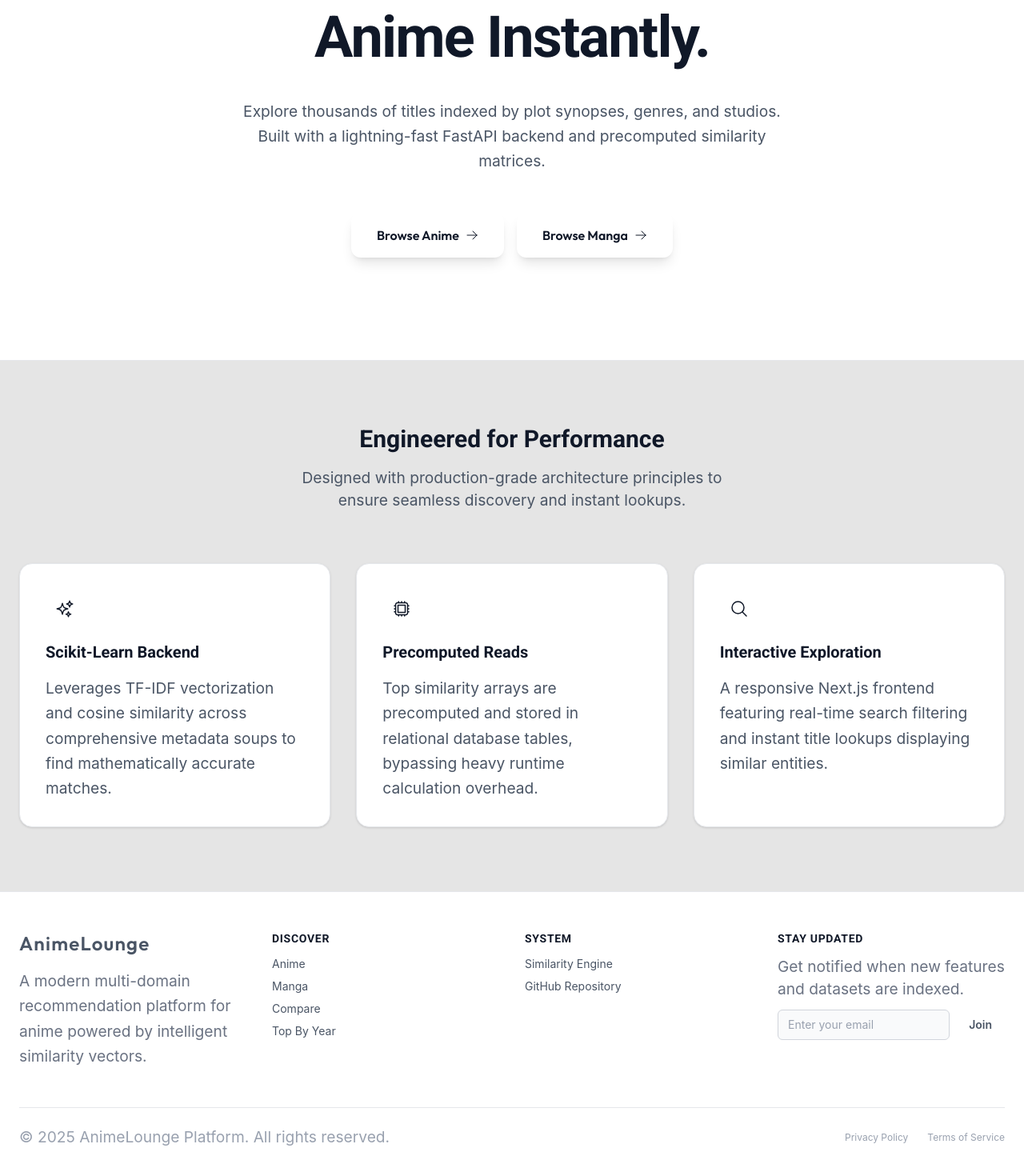
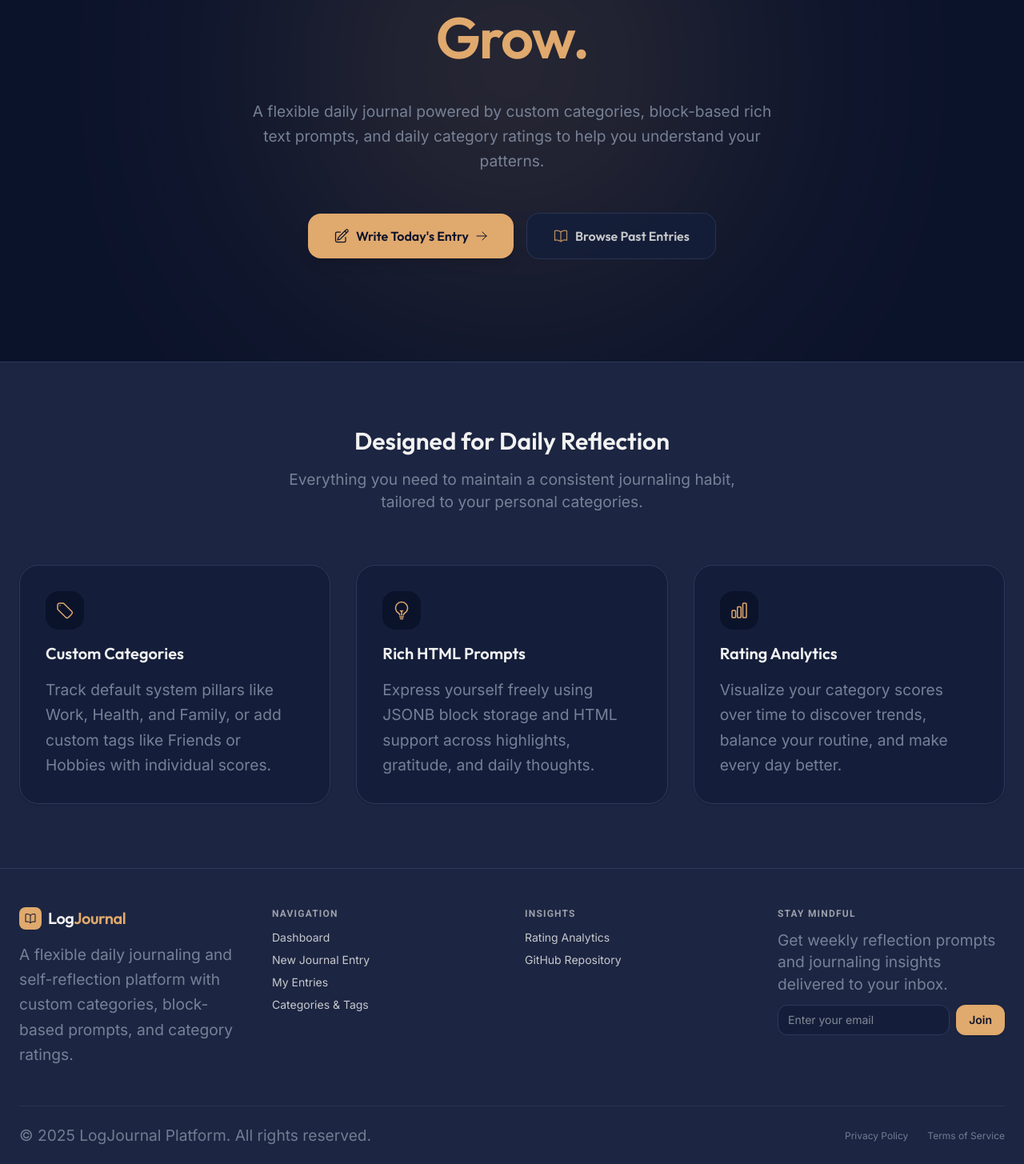
Before and after one commit to Apfirebolt/logjournal-frontend, a Next.js app: page / in a window 1280 px wide. Shown: the part 355-1810 px from the top of the page at 80% size. Built offline with nearby package versions, Linux system fonts and the light colour scheme; a web font is replaced by a local one.

Commit message:
homepage and footer UI

```diff
--- a/src/app/page.jsx
+++ b/src/app/page.jsx
@@ -1,108 +1,175 @@
 import Header from "../components/Header";
 import Footer from "../components/Footer";
 import Link from "next/link";
-import { SparklesIcon, MagnifyingGlassIcon, CpuChipIcon, ArrowRightIcon } from "@heroicons/react/24/outline";
+import {
+  SparklesIcon,
+  PencilSquareIcon,
+  TagIcon,
+  ChartBarIcon,
+  ArrowRightIcon,
+  BookOpenIcon,
+  HeartIcon,
+  LightBulbIcon
+} from "@heroicons/react/24/outline";
 
 export const metadata = {
-  title: "AnimeLounge | AI-Powered Anime Recommendations",
-  description: "Discover your next favorite anime instantly using machine learning, cosine similarity matrices, and a high-performance FastAPI backend.",
+  title: "LogJournal | Mindful Daily Journaling & Reflection",
+  description: "Track your daily life, rate performance across categories like work, health, and friends, and reflect with custom block-based prompts.",
 };
 
 export default function Home() {
   return (
-    <div className="min-h-screen bg-white text-gray-900 dark:bg-anime-dark dark:text-anime-light flex flex-col font-sans selection:bg-anime-sage selection:text-anime-dark transition-colors duration-200">
+    <div className="min-h-screen flex flex-col font-theme-body transition-colors duration-300"
+      style={{
+        backgroundColor: 'var(--bg-primary)',
+        color: 'var(--text-main)',
+      }}
+    >
       <Header />
 
       <main className="flex-grow">
         {/* Hero Section */}
         <section className="relative overflow-hidden py-24 lg:py-32 px-6">
-          {/* Subtle background glow effect */}
-          <div className="absolute top-1/2 left-1/2 -translate-x-1/2 -translate-y-1/2 w-96 h-96 bg-anime-sage/10 blur-[120px] rounded-full pointer-events-none" />
+          {/* Subtle background glow effect using theme accent */}
+          <div
+            className="absolute top-1/2 left-1/2 -translate-x-1/2 -translate-y-1/2 w-[500px] h-[500px] blur-[150px] rounded-full pointer-events-none opacity-20"
+            style={{ backgroundColor: 'var(--accent)' }}
+          />
 
           <div className="max-w-5xl mx-auto text-center relative z-10 space-y-8">
-            <div className="inline-flex items-center gap-2 px-4 py-1.5 rounded-full bg-anime-sage/10 border border-anime-sage/20 text-anime-sage text-sm font-medium">
+            <div
+              className="inline-flex items-center gap-2 px-4 py-1.5 rounded-full border text-sm font-medium backdrop-blur-sm shadow-sm"
+              style={{
+                backgroundColor: 'var(--card-bg)',
+                borderColor: 'var(--border-color)',
+                color: 'var(--accent)'
+              }}
+            >
               <SparklesIcon className="h-4 w-4" />
-              <span>Powered by Scikit-Learn</span>
+              <span>Mindfulness & Productivity Combined</span>
             </div>
 
-            <h1 className="text-4xl sm:text-6xl lg:text-7xl font-bold font-heading tracking-tight leading-tight">
-              Discover Your Next <span className="text-anime-sage">Favorite Anime</span> Instantly.
+            <h1 className="text-4xl sm:text-6xl lg:text-7xl font-bold font-theme-heading tracking-tight leading-tight">
+              Capture Your Days, <span style={{ color: 'var(--accent)' }}>Reflect & Grow.</span>
             </h1>
 
-            <p className="text-lg sm:text-xl text-gray-600 dark:text-anime-light/80 max-w-2xl mx-auto leading-relaxed">
-              Explore thousands of titles indexed by plot synopses, genres, and studios. Built with a lightning-fast FastAPI backend and precomputed similarity matrices.
+            <p className="text-lg sm:text-xl max-w-2xl mx-auto leading-relaxed opacity-80" style={{ color: 'var(--text-muted)' }}>
+              A flexible daily journal powered by custom categories, block-based rich text prompts, and daily category ratings to help you understand your patterns.
             </p>
 
             {/* CTA Buttons */}
             <div className="flex flex-col sm:flex-row items-center justify-center gap-4 pt-4">
               <Link
-                href="/anime"
-                className="w-full sm:w-auto px-8 py-4 rounded-xl font-semibold font-heading bg-anime-sage text-anime-dark hover:bg-anime-sage/90 transition-all shadow-lg shadow-anime-sage/10 flex items-center justify-center gap-2 group"
+                href="/journal/new"
+                className="w-full sm:w-auto px-8 py-4 rounded-2xl font-semibold font-theme-heading transition-all shadow-lg flex items-center justify-center gap-2 group hover:scale-105"
+                style={{
+                  backgroundColor: 'var(--accent)',
+                  color: 'var(--bg-primary)',
+                }}
               >
-                <span>Browse Anime</span>
+                <PencilSquareIcon className="h-5 w-5" />
+                <span>Write Today's Entry</span>
                 <ArrowRightIcon className="h-4 w-4 group-hover:translate-x-1 transition-transform" />
               </Link>
 
               <Link
-                href="/manga"
-                className="w-full sm:w-auto px-8 py-4 rounded-xl font-semibold font-heading bg-anime-sage text-anime-dark hover:bg-anime-sage/90 transition-all shadow-lg shadow-anime-sage/10 flex items-center justify-center gap-2 group"
+                href="/journal/entries"
+                className="w-full sm:w-auto px-8 py-4 rounded-2xl font-semibold font-theme-heading border transition-all flex items-center justify-center gap-2 hover:opacity-100 opacity-80"
+                style={{
+                  backgroundColor: 'var(--card-bg)',
+                  borderColor: 'var(--border-color)',
+                  color: 'var(--text-main)',
+                }}
               >
-                <span>Browse Manga</span>
-                <ArrowRightIcon className="h-4 w-4 group-hover:translate-x-1 transition-transform" />
+                <BookOpenIcon className="h-5 w-5" style={{ color: 'var(--accent)' }} />
+                <span>Browse Past Entries</span>
               </Link>
             </div>
           </div>
         </section>
 
-        {/* Features / Engineering Highlights Section */}
-        <section className="py-20 px-6 border-t border-gray-200 dark:border-anime-sage/10 bg-gray-50 dark:bg-black/10">
+        {/* Features / Architecture Highlights Section */}
+        <section
+          className="py-20 px-6 border-t transition-colors"
+          style={{
+            backgroundColor: 'var(--bg-secondary)',
+            borderColor: 'var(--border-color)',
+          }}
+        >
           <div className="max-w-7xl mx-auto space-y-16">
             <div className="text-center space-y-4">
-              <h2 className="text-3xl font-bold font-heading">
-                Engineered for Performance
+              <h2 className="text-3xl font-bold font-theme-heading">
+                Designed for Daily Reflection
               </h2>
-              <p className="text-gray-600 dark:text-anime-light/70 max-w-xl mx-auto">
-                Designed with production-grade architecture principles to ensure seamless discovery and instant lookups.
+              <p className="max-w-xl mx-auto opacity-80" style={{ color: 'var(--text-muted)' }}>
+                Everything you need to maintain a consistent journaling habit, tailored to your personal categories.
               </p>
             </div>
 
             <div className="grid grid-cols-1 md:grid-cols-3 gap-8">
               {/* Feature 1 */}
-              <div className="p-8 rounded-2xl bg-white dark:bg-anime-dark/40 border border-gray-200 dark:border-anime-sage/20 space-y-4 hover:border-anime-sage/50 transition-colors shadow-sm">
-                <div className="w-12 h-12 rounded-xl bg-anime-sage/10 flex items-center justify-center text-anime-sage">
-                  <SparklesIcon className="h-6 w-6" />
+              <div
+                className="p-8 rounded-3xl border space-y-4 transition-all hover:-translate-y-1 shadow-sm"
+                style={{
+                  backgroundColor: 'var(--card-bg)',
+                  borderColor: 'var(--border-color)',
+                }}
+              >
+                <div
+                  className="w-12 h-12 rounded-2xl flex items-center justify-center"
+                  style={{ backgroundColor: 'var(--bg-primary)', color: 'var(--accent)' }}
+                >
+                  <TagIcon className="h-6 w-6" />
                 </div>
-                <h3 className="text-xl font-bold font-heading">
-                  Scikit-Learn Backend
+                <h3 className="text-xl font-bold font-theme-heading">
+                  Custom Categories
                 </h3>
-                <p className="text-sm text-gray-600 dark:text-anime-light/80 leading-relaxed">
-                  Leverages TF-IDF vectorization and cosine similarity across comprehensive metadata soups to find mathematically accurate matches.
+                <p className="text-sm leading-relaxed opacity-80" style={{ color: 'var(--text-muted)' }}>
+                  Track default system pillars like Work, Health, and Family, or add custom tags like Friends or Hobbies with individual scores.
                 </p>
               </div>
 
               {/* Feature 2 */}
-              <div className="p-8 rounded-2xl bg-white dark:bg-anime-dark/40 border border-gray-200 dark:border-anime-sage/20 space-y-4 hover:border-anime-sage/50 transition-colors shadow-sm">
-                <div className="w-12 h-12 rounded-xl bg-anime-coral/10 flex items-center justify-center text-anime-coral">
-                  <CpuChipIcon className="h-6 w-6" />
+              <div
+                className="p-8 rounded-3xl border space-y-4 transition-all hover:-translate-y-1 shadow-sm"
+                style={{
+                  backgroundColor: 'var(--card-bg)',
+                  borderColor: 'var(--border-color)',
+                }}
+              >
+                <div
+                  className="w-12 h-12 rounded-2xl flex items-center justify-center"
+                  style={{ backgroundColor: 'var(--bg-primary)', color: 'var(--accent)' }}
+                >
+                  <LightBulbIcon className="h-6 w-6" />
                 </div>
-                <h3 className="text-xl font-bold font-heading">
-                  Precomputed Reads
+                <h3 className="text-xl font-bold font-theme-heading">
+                  Rich HTML Prompts
                 </h3>
-                <p className="text-sm text-gray-600 dark:text-anime-light/80 leading-relaxed">
-                  Top similarity arrays are precomputed and stored in relational database tables, bypassing heavy runtime calculation overhead.
+                <p className="text-sm leading-relaxed opacity-80" style={{ color: 'var(--text-muted)' }}>
+                  Express yourself freely using JSONB block storage and HTML support across highlights, gratitude, and daily thoughts.
                 </p>
               </div>
 
               {/* Feature 3 */}
-              <div className="p-8 rounded-2xl bg-white dark:bg-anime-dark/40 border border-gray-200 dark:border-anime-sage/20 space-y-4 hover:border-anime-sage/50 transition-colors shadow-sm">
-                <div className="w-12 h-12 rounded-xl bg-anime-sage/10 flex items-center justify-center text-anime-sage">
-                  <MagnifyingGlassIcon className="h-6 w-6" />
+              <div
+                className="p-8 rounded-3xl border space-y-4 transition-all hover:-translate-y-1 shadow-sm"
+                style={{
+                  backgroundColor: 'var(--card-bg)',
+                  borderColor: 'var(--border-color)',
+                }}
+              >
+                <div
+                  className="w-12 h-12 rounded-2xl flex items-center justify-center"
+                  style={{ backgroundColor: 'var(--bg-primary)', color: 'var(--accent)' }}
+                >
+                  <ChartBarIcon className="h-6 w-6" />
                 </div>
-                <h3 className="text-xl font-bold font-heading">
-                  Interactive Exploration
+                <h3 className="text-xl font-bold font-theme-heading">
+                  Rating Analytics
                 </h3>
-                <p className="text-sm text-gray-600 dark:text-anime-light/80 leading-relaxed">
-                  A responsive Next.js frontend featuring real-time search filtering and instant title lookups displaying similar entities.
+                <p className="text-sm leading-relaxed opacity-80" style={{ color: 'var(--text-muted)' }}>
+                  Visualize your category scores over time to discover trends, balance your routine, and make every day better.
                 </p>
               </div>
             </div>
--- a/src/components/Footer.jsx
+++ b/src/components/Footer.jsx
@@ -1,64 +1,77 @@
-// components/Footer.jsx
 'use client';
 
 import Link from 'next/link';
+import { BookOpenIcon } from '@heroicons/react/24/outline';
 
 const Footer = () => {
   return (
-    <footer className="bg-white dark:bg-anime-dark border-t border-gray-200 dark:border-anime-sage/20 text-gray-600 dark:text-anime-light/80 transition-colors">
+    <footer
+      className="border-t transition-colors duration-300"
+      style={{
+        backgroundColor: 'var(--bg-secondary)',
+        borderColor: 'var(--border-color)',
+        color: 'var(--text-main)',
+      }}
+    >
       <div className="container mx-auto px-6 pt-12 pb-8 max-w-7xl">
         <div className="grid grid-cols-1 md:grid-cols-4 gap-8 mb-12">
 
           {/* Brand & Description */}
           <div className="md:col-span-1 space-y-4">
-            <Link href="/" className="inline-block">
-              <span className="text-2xl font-bold font-heading text-anime-sage tracking-wider">
-                Anime<span className="text-anime-coral">Lounge</span>
+            <Link href="/" className="inline-flex items-center gap-2 group">
+              <div
+                className="p-1.5 rounded-lg transition-transform group-hover:scale-105"
+                style={{ backgroundColor: 'var(--accent)', color: 'var(--bg-primary)' }}
+              >
+                <BookOpenIcon className="h-4 w-4" />
+              </div>
+              <span className="text-xl font-bold font-theme-heading tracking-tight" style={{ color: 'var(--text-main)' }}>
+                Log<span style={{ color: 'var(--accent)' }}>Journal</span>
               </span>
             </Link>
-            <p className="text-sm text-gray-500 dark:text-anime-light/60 leading-relaxed font-sans">
-              A modern multi-domain recommendation platform for anime powered by intelligent similarity vectors.
+            <p className="text-sm leading-relaxed font-theme-body opacity-80" style={{ color: 'var(--text-muted)' }}>
+              A flexible daily journaling and self-reflection platform with custom categories, block-based prompts, and category ratings.
             </p>
           </div>
 
-          {/* Discovery Links */}
-          <div className="space-y-3 font-sans">
-            <h3 className="text-sm font-semibold font-heading text-gray-900 dark:text-anime-light uppercase tracking-wider">
-              Discover
+          {/* Navigation Links */}
+          <div className="space-y-3 font-theme-body">
+            <h3 className="text-xs font-bold uppercase tracking-widest opacity-60" style={{ color: 'var(--text-main)' }}>
+              Navigation
             </h3>
             <ul className="space-y-2 text-sm">
               <li>
-                <Link href="/anime" className="hover:text-anime-sage transition-colors">
-                  Anime
+                <Link href="/" className="transition-opacity opacity-80 hover:opacity-100">
+                  Dashboard
                 </Link>
               </li>
               <li>
-                <Link href="/manga" className="hover:text-anime-sage transition-colors">
-                  Manga
+                <Link href="/journal/new" className="transition-opacity opacity-80 hover:opacity-100">
+                  New Journal Entry
                 </Link>
               </li>
               <li>
-                <Link href="/compare" className="hover:text-anime-sage transition-colors">
-                  Compare
+                <Link href="/journal/entries" className="transition-opacity opacity-80 hover:opacity-100">
+                  My Entries
                 </Link>
               </li>
               <li>
-                <Link href="/top-by-year" className="hover:text-anime-sage transition-colors">
-                  Top By Year
+                <Link href="/journal/categories" className="transition-opacity opacity-80 hover:opacity-100">
+                  Categories & Tags
                 </Link>
               </li>
             </ul>
           </div>
 
-          {/* System & API Links */}
-          <div className="space-y-3 font-sans">
-            <h3 className="text-sm font-semibold font-heading text-gray-900 dark:text-anime-light uppercase tracking-wider">
-              System
+          {/* System & Analytics Links */}
+          <div className="space-y-3 font-theme-body">
+            <h3 className="text-xs font-bold uppercase tracking-widest opacity-60" style={{ color: 'var(--text-main)' }}>
+              Insights
             </h3>
             <ul className="space-y-2 text-sm">
               <li>
-                <Link href="/algorithm" className="hover:text-anime-sage transition-colors">
-                  Similarity Engine
+                <Link href="/journal/analytics" className="transition-opacity opacity-80 hover:opacity-100">
+                  Rating Analytics
                 </Link>
               </li>
               <li>
@@ -66,7 +79,7 @@ const Footer = () => {
                   href="https://github.com"
                   target="_blank"
                   rel="noopener noreferrer"
-                  className="hover:text-anime-sage transition-colors"
+                  className="transition-opacity opacity-80 hover:opacity-100"
                 >
                   GitHub Repository
                 </a>
@@ -74,23 +87,32 @@ const Footer = () => {
             </ul>
           </div>
 
-          {/* Connect / Newsletter */}
-          <div className="space-y-3 font-sans">
-            <h3 className="text-sm font-semibold font-heading text-gray-900 dark:text-anime-light uppercase tracking-wider">
-              Stay Updated
+          {/* Stay Updated / Newsletter */}
+          <div className="space-y-3 font-theme-body">
+            <h3 className="text-xs font-bold uppercase tracking-widest opacity-60" style={{ color: 'var(--text-main)' }}>
+              Stay Mindful
             </h3>
-            <p className="text-sm text-gray-500 dark:text-anime-light/60">
-              Get notified when new features and datasets are indexed.
+            <p className="text-sm opacity-80" style={{ color: 'var(--text-muted)' }}>
+              Get weekly reflection prompts and journaling insights delivered to your inbox.
             </p>
             <form onSubmit={(e) => e.preventDefault()} className="flex gap-2">
               <input
                 type="email"
                 placeholder="Enter your email"
-                className="w-full px-3 py-2 text-sm bg-gray-50 dark:bg-anime-dark/50 border border-gray-300 dark:border-anime-sage/30 rounded-md focus:outline-none focus:border-anime-sage text-gray-900 dark:text-anime-light placeholder-gray-400 dark:placeholder-anime-light/40"
+                className="w-full px-3 py-2 text-sm rounded-xl border focus:outline-none transition-colors"
+                style={{
+                  backgroundColor: 'var(--card-bg)',
+                  borderColor: 'var(--border-color)',
+                  color: 'var(--text-main)',
+                }}
               />
               <button
                 type="submit"
-                className="px-4 py-2 text-sm font-medium font-semibold text-anime-dark bg-anime-sage hover:bg-anime-sage/90 rounded-md transition-colors"
+                className="px-4 py-2 text-sm font-semibold rounded-xl transition-all shadow-sm hover:opacity-90"
+                style={{
+                  backgroundColor: 'var(--accent)',
+                  color: 'var(--bg-primary)',
+                }}
               >
                 Join
               </button>
@@ -100,14 +122,17 @@ const Footer = () => {
         </div>
 
         {/* Divider & Copyright */}
-        <div className="border-t border-gray-200 dark:border-anime-sage/20 pt-6 mt-6 flex flex-col md:flex-row justify-between items-center text-xs text-gray-400 dark:text-anime-light/50 font-sans gap-4">
-          <p>&copy; {new Date().getFullYear()} AnimeLounge Platform. All rights reserved.</p>
+        <div
+          className="border-t pt-6 mt-6 flex flex-col md:flex-row justify-between items-center text-xs font-theme-body gap-4 opacity-75"
+          style={{ borderColor: 'var(--border-color)', color: 'var(--text-muted)' }}
+        >
+          <p>&copy; {new Date().getFullYear()} LogJournal Platform. All rights reserved.</p>
 
           <div className="flex space-x-6">
-            <Link href="/privacy" className="hover:text-gray-700 dark:hover:text-anime-light transition-colors">
+            <Link href="/privacy" className="hover:opacity-100 transition-opacity">
               Privacy Policy
             </Link>
-            <Link href="/terms" className="hover:text-gray-700 dark:hover:text-anime-light transition-colors">
+            <Link href="/terms" className="hover:opacity-100 transition-opacity">
               Terms of Service
             </Link>
           </div>
```
